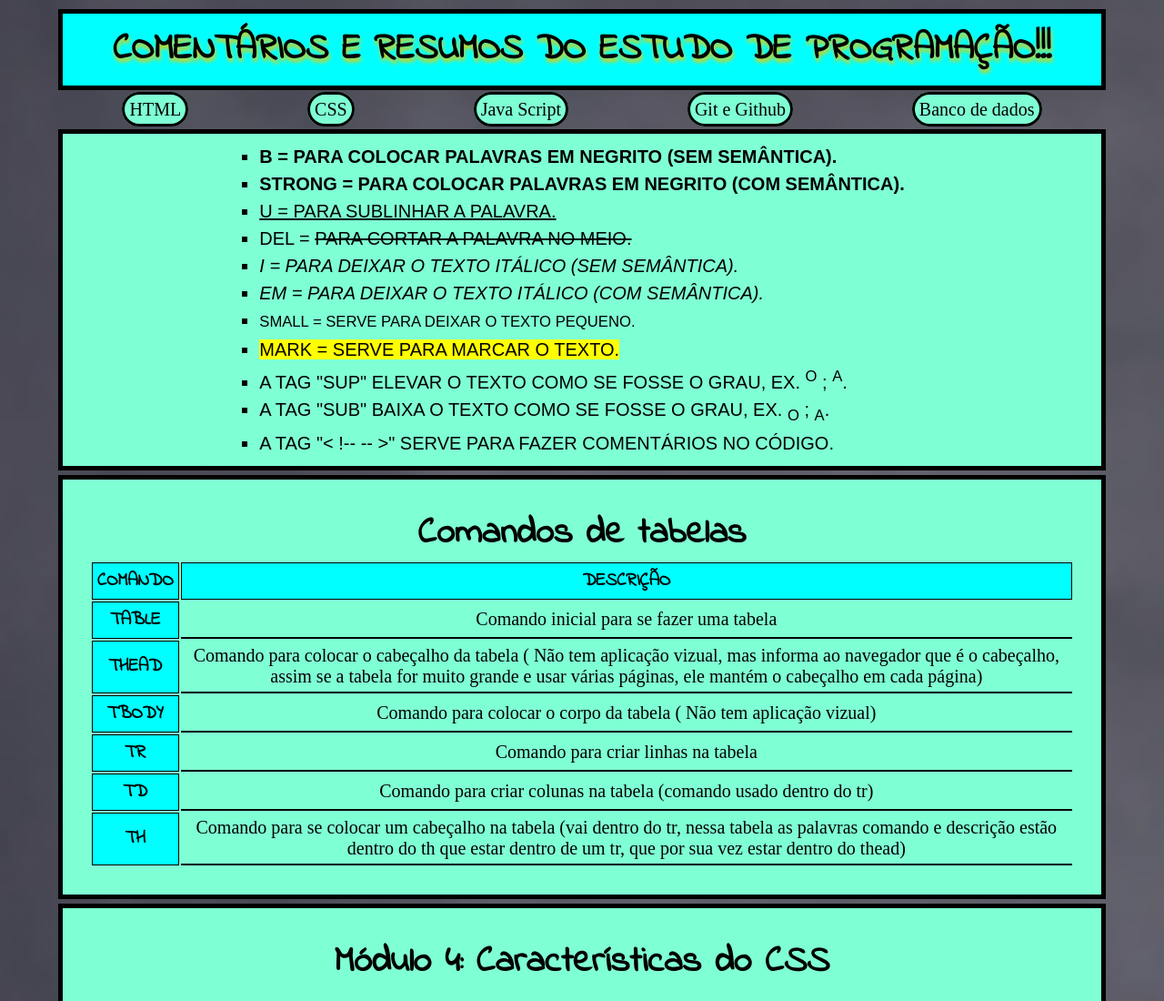
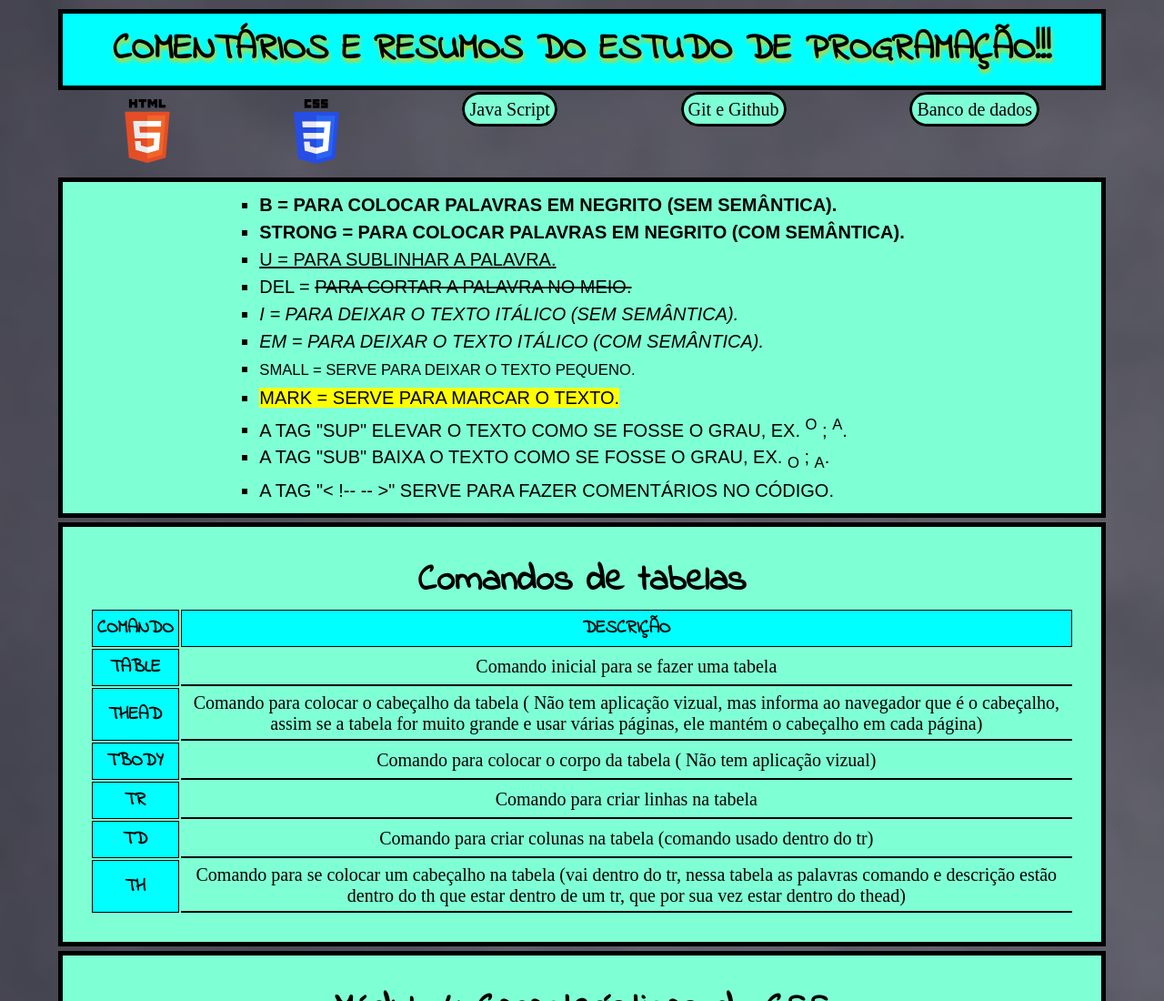
Before and after one commit to jardeljca/Meu-primeiro-site-solo, a plain HTML site: page Tags formatação HTML/index.html in a window 1280 px wide. Shown: the top 1100 px of the page at 91% size. Drawn offline with Linux system fonts and the light colour scheme.

Commit message:
logos html e css
Acrescentei as logos de html e css na página principal e nas suas respectivas páginas

```diff
--- a/Tags formatação HTML/index.html
+++ b/Tags formatação HTML/index.html
@@ -18,10 +18,14 @@
 
     <div class="botoes-paginas">
             <li>
-                <a href="./paginas/html.html" target="_blank" class="botao-html">HTML</a>
+                <a href="./paginas/html.html" target="_blank" class="botao-html">
+                    <img src="./src/imagens/logo-html.png" alt="">
+                </a>
             </li>
             <li>
-                <a href="./paginas/css.html" target="_blank" class="botao-css">CSS</a>
+                <a href="./paginas/css.html" target="_blank" class="botao-css">
+                    <img src="./src/imagens/logo-css.png" alt="">
+                </a>
             </li>
             <li>
                 <a href="./paginas/Javascript.html" target="_blank" class="botao-js">Java Script</a>
--- a/Tags formatação HTML/src/estilo.css
+++ b/Tags formatação HTML/src/estilo.css
@@ -34,19 +34,20 @@ body{
     list-style: none;
 }
 
-.botao-html{
-    background-color: aquamarine;
-    border: 3px solid black;
-    border-radius: 30px;
-    padding: 5px;
+.botao-html img{
+    width: 50px;
 }
 
-.botao-html:hover{
-    background-color: aqua;
+.botao-html img:hover{
+    width: 60px;
 }
 
-.botao-css:hover{
-    background-color: aqua;
+.botao-css img{
+    width: 50px;
+}
+
+.botao-css img:hover{
+    width: 60px;
 }
 
 .botao-js:hover{
@@ -59,13 +60,6 @@ body{
 
 .botao-banco-dados:hover{
     background-color: aqua;
-}
-
-.botao-css{
-    background-color: aquamarine;
-    border: 3px solid black;
-    border-radius: 30px;
-    padding: 5px;
 }
 
 .botao-js{
```
Also changed, not shown: Tags formatação HTML/paginas/css.html (+1 -1 lines), Tags formatação HTML/paginas/html.html (+1 -1 lines), Tags formatação HTML/src/estilo-css.css (+8 -0 lines), Tags formatação HTML/src/estilo-html.css (+7 -0 lines).
